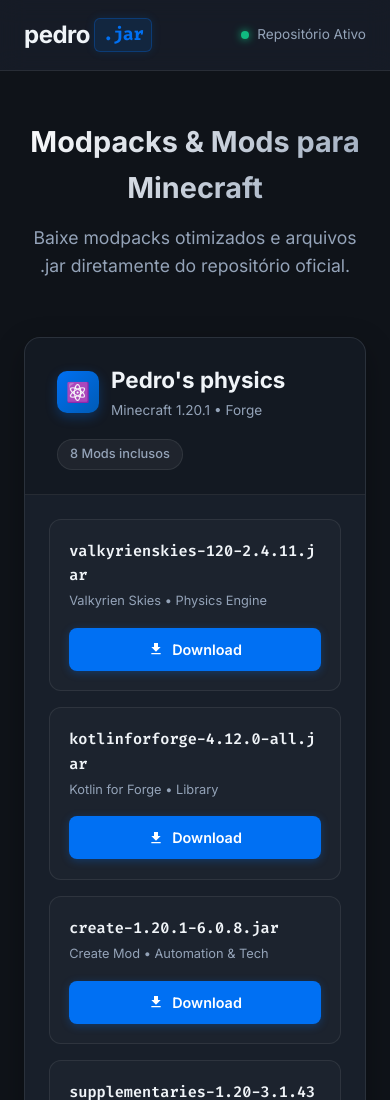
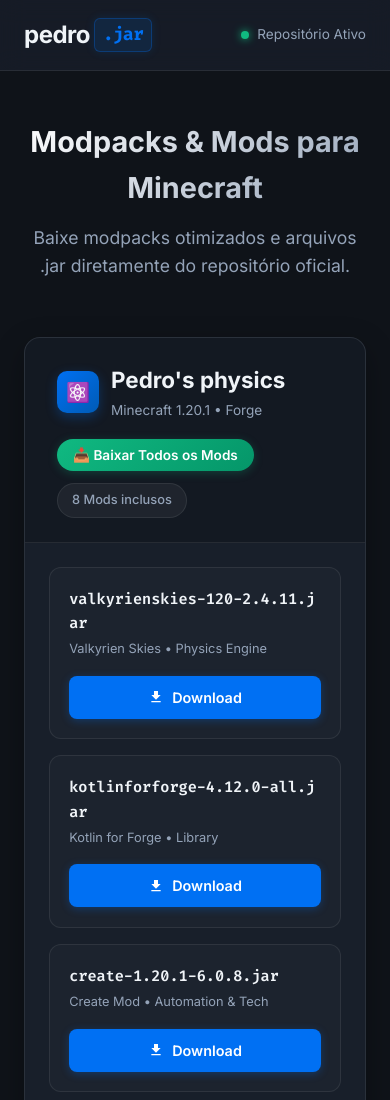
Before and after one commit to koufukupng-rgb/koufukupng-rgb.github.io, a plain HTML site: page index.html in a window 390 px wide. Shown: the top 1100 px of the page. Drawn offline with Linux system fonts and the light colour scheme.

Commit message:
Update index.html

```diff
--- a/index.html
+++ b/index.html
@@ -40,7 +40,6 @@
       display: flex;
       flex-direction: column;
       line-height: 1.6;
-      /* Animação suave de entrada da página */
       animation: fadeIn 0.8s cubic-bezier(0.16, 1, 0.3, 1);
     }
 
@@ -156,7 +155,7 @@
       margin: 0 auto;
     }
 
-    /* NAVEGAÇÃO DE MODPACKS (SISTEMA DE ABAS / HEADER DO CARD) */
+    /* CONTAINER DO MODPACK */
     .modpack-container {
       background-color: var(--bg-card);
       border: 1px solid var(--border-color);
@@ -190,7 +189,7 @@
       display: flex;
       align-items: center;
       justify-content: center;
-      font-weight:bold;
+      font-weight: bold;
       font-size: 1.2rem;
       box-shadow: 0 4px 12px var(--accent-glow);
     }
@@ -200,14 +199,49 @@
       font-weight: 700;
     }
 
+    .modpack-actions {
+      display: flex;
+      align-items: center;
+      gap: 12px;
+      flex-wrap: wrap;
+    }
+
     .modpack-badge {
       background-color: rgba(255, 255, 255, 0.05);
       border: 1px solid var(--border-color);
       color: var(--text-muted);
-      padding: 4px 12px;
+      padding: 6px 14px;
       border-radius: 20px;
       font-size: 0.8rem;
       font-weight: 500;
+    }
+
+    /* BOTÃO BAIXAR TUDO DO MODPACK */
+    .btn-download-all {
+      display: inline-flex;
+      align-items: center;
+      gap: 8px;
+      background: linear-gradient(135deg, #10b981 0%, #059669 100%);
+      color: #ffffff;
+      border: none;
+      font-family: var(--font-main);
+      font-weight: 600;
+      font-size: 0.85rem;
+      padding: 8px 16px;
+      border-radius: 20px;
+      cursor: pointer;
+      box-shadow: 0 2px 10px rgba(16, 185, 129, 0.25);
+      transition: all 0.25s ease;
+    }
+
+    .btn-download-all:hover {
+      transform: translateY(-2px);
+      box-shadow: 0 4px 16px rgba(16, 185, 129, 0.4);
+      background: linear-gradient(135deg, #059669 0%, #047857 100%);
+    }
+
+    .btn-download-all:active {
+      transform: translateY(0);
     }
 
     /* LISTA DE DOWNLOADS */
@@ -256,7 +290,7 @@
       color: var(--text-muted);
     }
 
-    /* BOTÃO DE DOWNLOAD */
+    /* BOTÃO DE DOWNLOAD INDIVIDUAL */
     .btn-download {
       display: inline-flex;
       align-items: center;
@@ -311,6 +345,11 @@
         align-items: flex-start;
       }
 
+      .modpack-actions {
+        width: 100%;
+        justify-content: space-between;
+      }
+
       .download-list {
         grid-template-columns: 1fr;
       }
@@ -350,7 +389,14 @@
             <span style="font-size: 0.85rem; color: var(--text-muted);">Minecraft 1.20.1 • Forge</span>
           </div>
         </div>
-        <span class="modpack-badge">8 Mods inclusos</span>
+
+        <div class="modpack-actions">
+          <!-- BOTÃO PARA BAIXAR TUDO -->
+          <button class="btn-download-all" onclick="baixarTudoDoPack(this)">
+            📥 Baixar Todos os Mods
+          </button>
+          <span class="modpack-badge">8 Mods inclusos</span>
+        </div>
       </div>
 
       <!-- LISTA DE MODS -->
@@ -362,7 +408,7 @@
             <span class="mod-name">valkyrienskies-120-2.4.11.jar</span>
             <span class="mod-meta">Valkyrien Skies • Physics Engine</span>
           </div>
-          <a href="https://file.garden/anu7edfYJXGizhvC/mods/valkyrienskies-120-2.4.11.jar" class="btn-download" target="_blank" download>
+          <a href="https://file.garden/anu7edfYJXGizhvC/mods/valkyrienskies-120-2.4.11.jar" class="btn-download mod-link" target="_blank" download>
             <svg viewBox="0 0 24 24"><path d="M19 9h-4V3H9v6H5l7 7 7-7zM5 18v2h14v-2H5z"/></svg>
             Download
           </a>
@@ -374,7 +420,7 @@
             <span class="mod-name">kotlinforforge-4.12.0-all.jar</span>
             <span class="mod-meta">Kotlin for Forge • Library</span>
           </div>
-          <a href="https://file.garden/anu7edfYJXGizhvC/mods/kotlinforforge-4.12.0-all.jar" class="btn-download" target="_blank" download>
+          <a href="https://file.garden/anu7edfYJXGizhvC/mods/kotlinforforge-4.12.0-all.jar" class="btn-download mod-link" target="_blank" download>
             <svg viewBox="0 0 24 24"><path d="M19 9h-4V3H9v6H5l7 7 7-7zM5 18v2h14v-2H5z"/></svg>
             Download
           </a>
@@ -386,7 +432,7 @@
             <span class="mod-name">create-1.20.1-6.0.8.jar</span>
             <span class="mod-meta">Create Mod • Automation & Tech</span>
           </div>
-          <a href="https://file.garden/anu7edfYJXGizhvC/mods/create-1.20.1-6.0.8.jar" class="btn-download" target="_blank" download>
+          <a href="https://file.garden/anu7edfYJXGizhvC/mods/create-1.20.1-6.0.8.jar" class="btn-download mod-link" target="_blank" download>
             <svg viewBox="0 0 24 24"><path d="M19 9h-4V3H9v6H5l7 7 7-7zM5 18v2h14v-2H5z"/></svg>
             Download
           </a>
@@ -398,7 +444,7 @@
             <span class="mod-name">supplementaries-1.20-3.1.43-forge.jar</span>
             <span class="mod-meta">Supplementaries • Content & Decor</span>
           </div>
-          <a href="https://file.garden/anu7edfYJXGizhvC/mods/supplementaries-1.20-3.1.43-forge.jar" class="btn-download" target="_blank" download>
+          <a href="https://file.garden/anu7edfYJXGizhvC/mods/supplementaries-1.20-3.1.43-forge.jar" class="btn-download mod-link" target="_blank" download>
             <svg viewBox="0 0 24 24"><path d="M19 9h-4V3H9v6H5l7 7 7-7zM5 18v2h14v-2H5z"/></svg>
             Download
           </a>
@@ -410,7 +456,7 @@
             <span class="mod-name">clockwork-0.5.6.jar</span>
             <span class="mod-meta">Clockwork • Create & VS Addon</span>
           </div>
-          <a href="https://file.garden/anu7edfYJXGizhvC/mods/clockwork-0.5.6.jar" class="btn-download" target="_blank" download>
+          <a href="https://file.garden/anu7edfYJXGizhvC/mods/clockwork-0.5.6.jar" class="btn-download mod-link" target="_blank" download>
             <svg viewBox="0 0 24 24"><path d="M19 9h-4V3H9v6H5l7 7 7-7zM5 18v2h14v-2H5z"/></svg>
             Download
           </a>
@@ -422,7 +468,7 @@
             <span class="mod-name">moonlight-1.20-2.16.34-forge.jar</span>
             <span class="mod-meta">Moonlight Library • Core Lib</span>
           </div>
-          <a href="https://file.garden/anu7edfYJXGizhvC/mods/moonlight-1.20-2.16.34-forge.jar" class="btn-download" target="_blank" download>
+          <a href="https://file.garden/anu7edfYJXGizhvC/mods/moonlight-1.20-2.16.34-forge.jar" class="btn-download mod-link" target="_blank" download>
             <svg viewBox="0 0 24 24"><path d="M19 9h-4V3H9v6H5l7 7 7-7zM5 18v2h14v-2H5z"/></svg>
             Download
           </a>
@@ -434,7 +480,7 @@
             <span class="mod-name">vs_sup_fix-1.20.1-forge-2.0.1.jar</span>
             <span class="mod-meta">VS Sup Fix • Compatibility Patch</span>
           </div>
-          <a href="https://file.garden/anu7edfYJXGizhvC/mods/vs_sup_fix-1.20.1-forge-2.0.1.jar" class="btn-download" target="_blank" download>
+          <a href="https://file.garden/anu7edfYJXGizhvC/mods/vs_sup_fix-1.20.1-forge-2.0.1.jar" class="btn-download mod-link" target="_blank" download>
             <svg viewBox="0 0 24 24"><path d="M19 9h-4V3H9v6H5l7 7 7-7zM5 18v2h14v-2H5z"/></svg>
             Download
           </a>
@@ -446,7 +492,7 @@
             <span class="mod-name">nirvana-forge-1.2.5.jar</span>
             <span class="mod-meta">Nirvana • Performance & Tweaks</span>
           </div>
-          <a href="https://file.garden/anu7edfYJXGizhvC/mods/nirvana-forge-1.2.5.jar" class="btn-download" target="_blank" download>
+          <a href="https://file.garden/anu7edfYJXGizhvC/mods/nirvana-forge-1.2.5.jar" class="btn-download mod-link" target="_blank" download>
             <svg viewBox="0 0 24 24"><path d="M19 9h-4V3H9v6H5l7 7 7-7zM5 18v2h14v-2H5z"/></svg>
             Download
           </a>
@@ -461,5 +507,34 @@
     <p>&copy; 2026 pedro.jar. Todos os direitos reservados. Não afiliado à Mojang Studios.</p>
   </footer>
 
+  <!-- SCRIPT PARA O BOTÃO DE BAIXAR TUDO -->
+  <script>
+    function baixarTudoDoPack(botao) {
+      const mensagemAviso = "se seu computador for fraco, não baixe tudo de uma vez, isso pode acabar fechando seu navegador, deseja continuar mesmo assim?";
+
+      if (confirm(mensagemAviso)) {
+        const modpackContainer = botao.closest('.modpack-container');
+        const links = modpackContainer.querySelectorAll('.mod-link');
+
+        if (links.length === 0) {
+          alert("Nenhum link de download foi encontrado.");
+          return;
+        }
+
+        links.forEach((link, index) => {
+          setTimeout(() => {
+            const a = document.createElement('a');
+            a.href = link.href;
+            a.target = '_blank';
+            a.download = '';
+            document.body.appendChild(a);
+            a.click();
+            document.body.removeChild(a);
+          }, index * 400); // Pausa de 400ms para evitar sobrecarga no navegador
+        });
+      }
+    }
+  </script>
+
 </body>
 </html>
```
